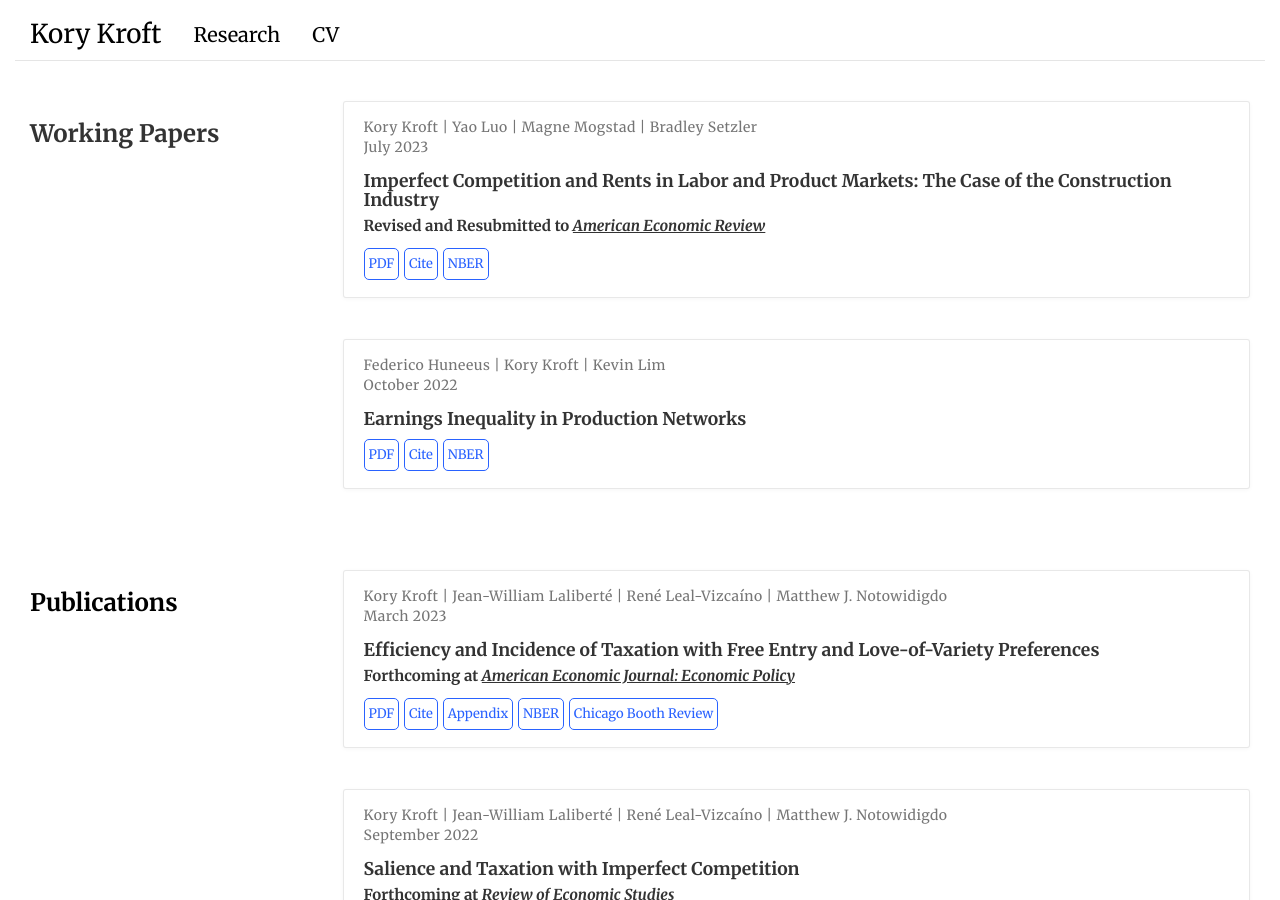
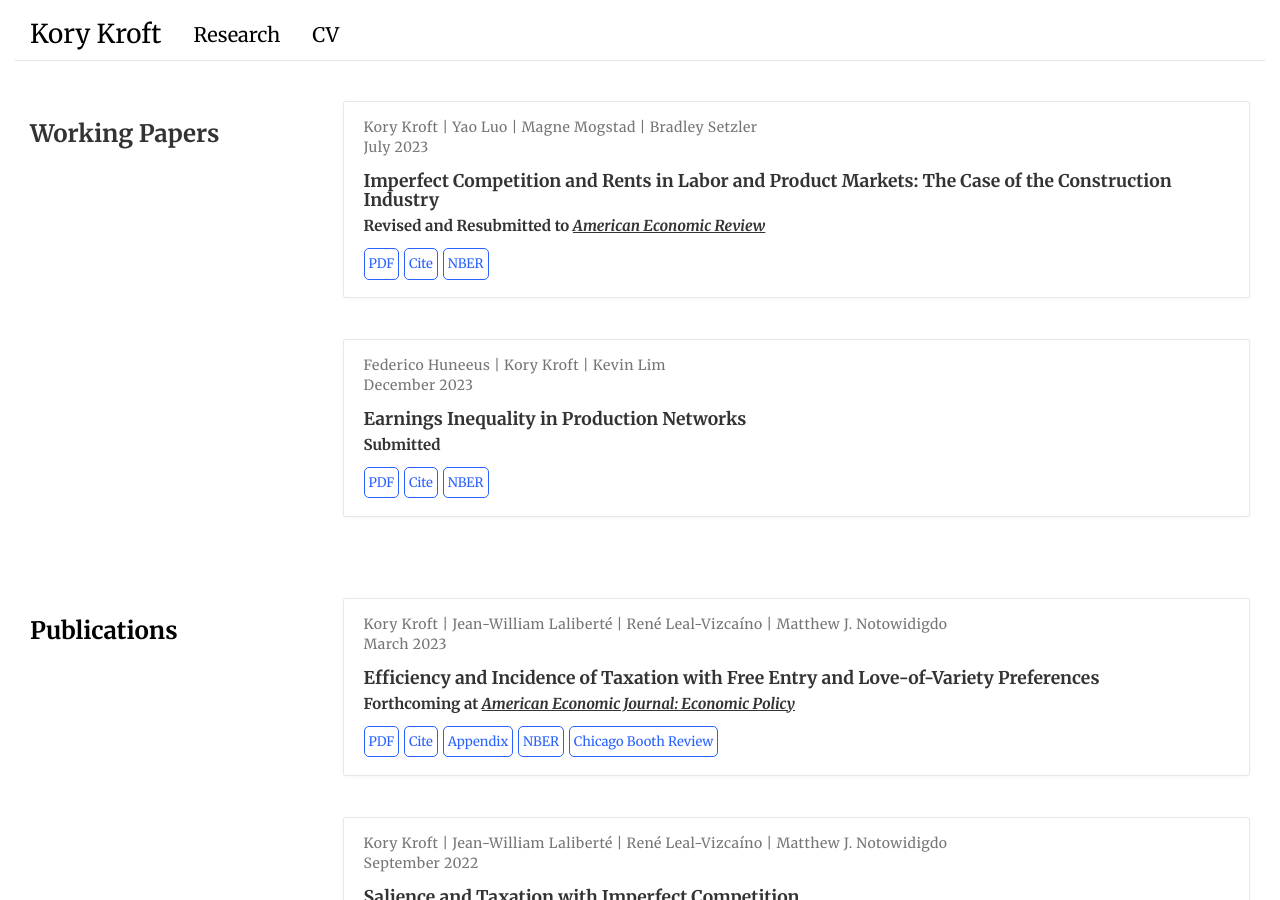
Before and after one commit to korykroft/korykroft.github.io, a Jekyll site: the page built from research/index.html, in a window 1280 px wide and 900 px high. Built offline with Jekyll 4.4.1, drawn with Linux system fonts in a browser that asks for light colours.

Commit message:
Update index.html

```diff
--- a/research/index.html
+++ b/research/index.html
@@ -42,11 +42,11 @@ description:
       <div>
         <span>Federico Huneeus</span> | <span>Kory Kroft</span> | <span>Kevin Lim</span>
       </div>
-      <span class="article-date">October 2022</span>
+      <span class="article-date">December 2023</span>
     </div>
     <h3 class="article-title mb-1 mt-3">Earnings Inequality in Production Networks</h3>
     <div class="article-style">
-      <p><strong><ins><em></em></ins></strong>
+       <p><strong>Submitted</ins></strong>
     </div>
     <div class="btn-links">
       <a class="btn btn-outline-primary my-1 mr-1 btn-sm" href="/files/HKL_Oct2022.pdf" target="_blank" rel="noopener">PDF</a>
```
